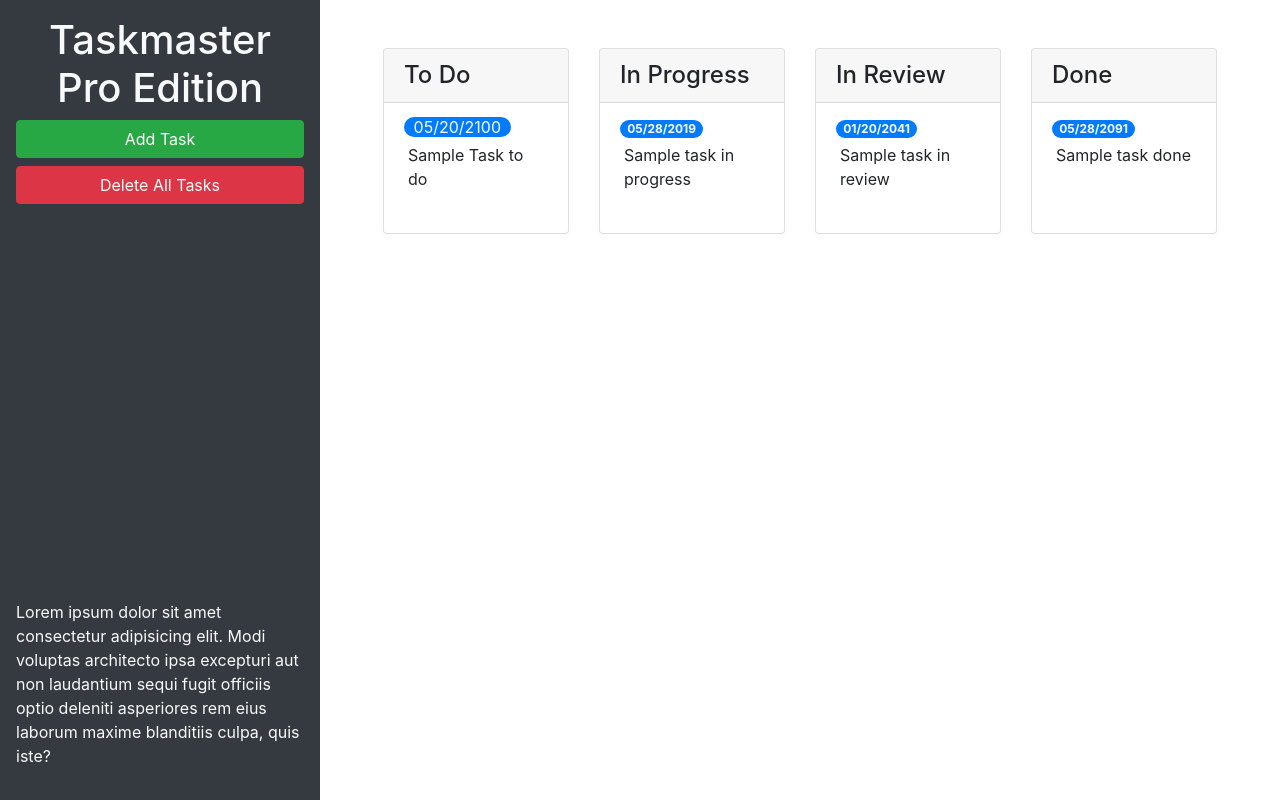
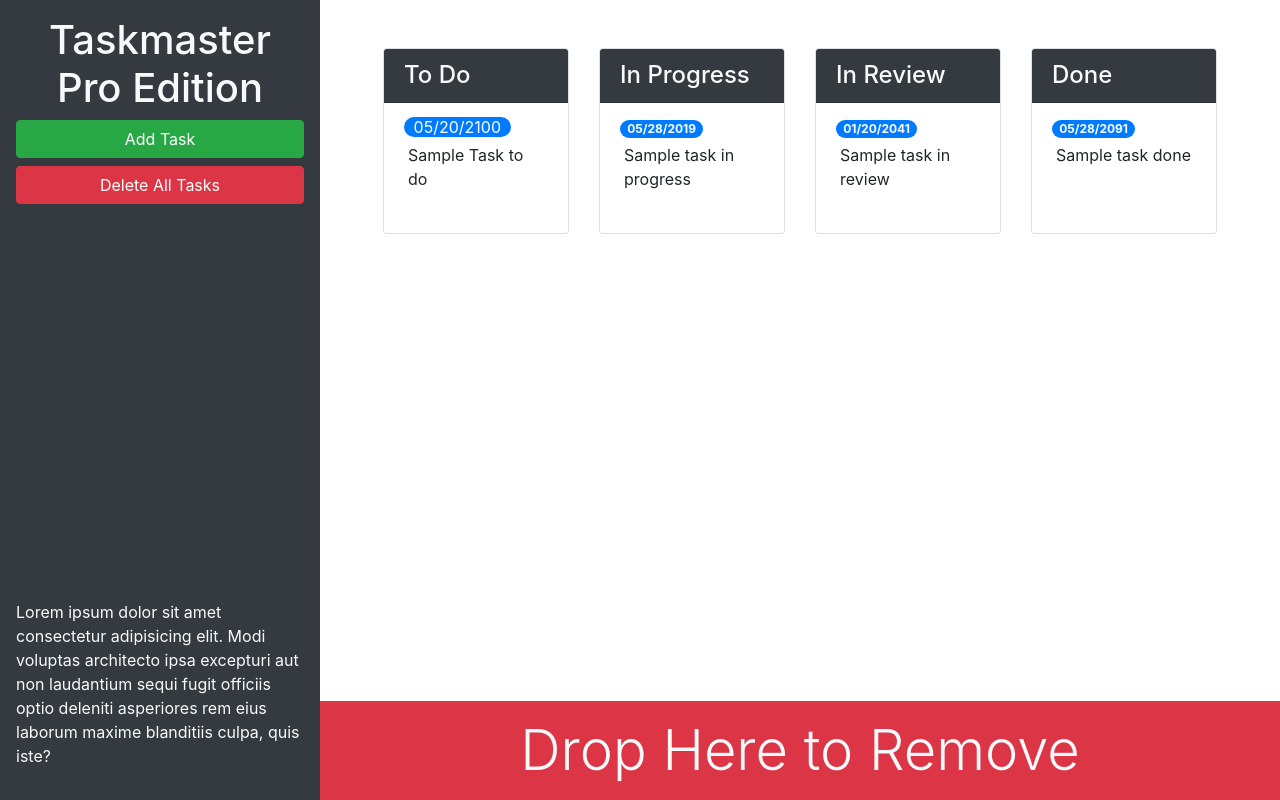
Before and after one commit to ShinichiM/taskmaster-pro, a plain HTML site: page index.html in a window 1280 px wide. Drawn offline with nearby package versions, Linux system fonts and the light colour scheme.

Commit message:
task type card styling and remove task 'button' placeholder added

```diff
--- a/index.html
+++ b/index.html
@@ -13,22 +13,22 @@
 <body>
 
   <div class="row min-vh-100 no-gutters">
-    <header class="col-12 col-lg-3 bg-dark text-light d-flex flex-column p-4 p-lg-3">
+    <header class="col-12 col-lg-3 bg-dark text-light d-flex flex-column p-4 p-lg-3 sticky-top">
       <h1 class="text-center">Taskmaster Pro Edition</h1>
       <button id="create-task" class="btn btn-block btn-success" data-toggle="modal" data-target="#task-form-modal">Add
         Task</button>
       <button id="remove-tasks" class="btn btn-block btn-danger">Delete All Tasks</button>
-      <p class="mt-auto">Lorem ipsum dolor sit amet consectetur adipisicing elit. Modi voluptas architecto ipsa
+      <p class="mt-auto d-none d-lg-block">Lorem ipsum dolor sit amet consectetur adipisicing elit. Modi voluptas architecto ipsa
         excepturi aut non
         laudantium sequi fugit officiis optio deleniti asperiores rem eius laborum maxime blanditiis culpa, quis iste?
       </p>
     </header>
-    <main class="col-12 col-lg-9">
+    <main class="col-12 col-lg-9 d-flex flex-column">
       <div class="m-5 row justify-content-around">
         <!-- To Do start -->
         <div class="col-12 col-md-6 col-xl-3 mb-3">
           <div class="card">
-            <h4 class="card-header">To Do</h4>
+            <h4 class="card-header bg-dark text-light">To Do</h4>
             <ul id="list-toDo" class="list-group list-group-flush">
               <li class="list-group-item">
                 <span class="bade badge-primary badge-pill">05/20/2100</span>
@@ -41,7 +41,7 @@
         <!-- In Progress Start -->
         <div class="col-12 col-md-6 col-xl-3 mb-3">
           <div class="card">
-            <h4 class="card-header">In Progress</h4>
+            <h4 class="card-header bg-dark text-light">In Progress</h4>
             <ul id="list-inProgress" class="list-group list-group-flush">
               <li class="list-group-item">
                 <span class="badge badge-primary badge-pill">05/28/2019</span>
@@ -54,7 +54,7 @@
         <!-- In Review start -->
         <div class="col-12 col-md-6 col-xl-3 mb-3">
           <div class="card">
-            <h4 class="card-header">In Review</h4>
+            <h4 class="card-header bg-dark text-light">In Review</h4>
             <ul id="list-inReview" class="list-group list-group-flush">
               <li class="list-group-item">
                 <span class="badge badge-primary badge-pill">01/20/2041</span>
@@ -67,7 +67,7 @@
         <!-- Done start -->
         <div class="col-12 col-md-6 col-xl-3 mb-3">
           <div class="card">
-            <h4 class="card-header">Done</h4>
+            <h4 class="card-header bg-dark text-light">Done</h4>
             <ul id="list-done" class="list-group list-group-flush">
               <li class="list-group-item">
                 <span class="badge badge-primary badge-pill">05/28/2091</span>
@@ -77,6 +77,9 @@
           </div>
         </div>
         <!-- Done End -->
+      </div>
+      <div id="trash" class="mt-auto">
+        <div class="w-100 bg-danger p-3 text-center text-light display-4">Drop Here to Remove</div>
       </div>
     </main>
   </div>
```
